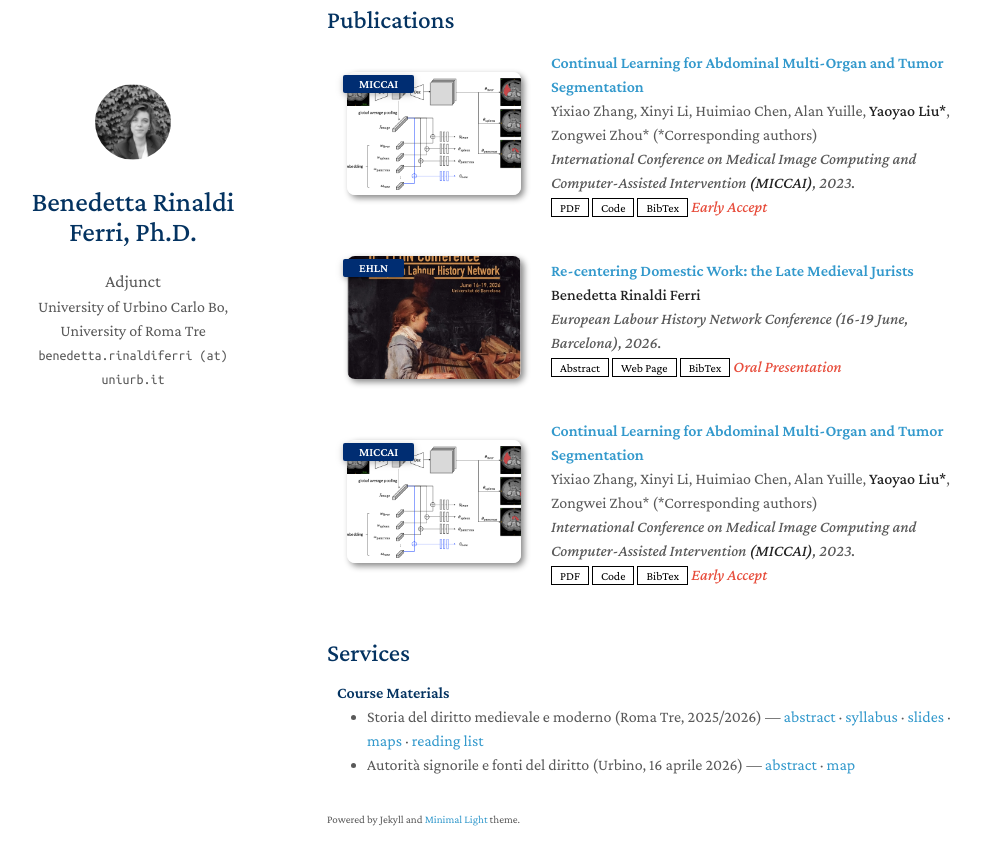
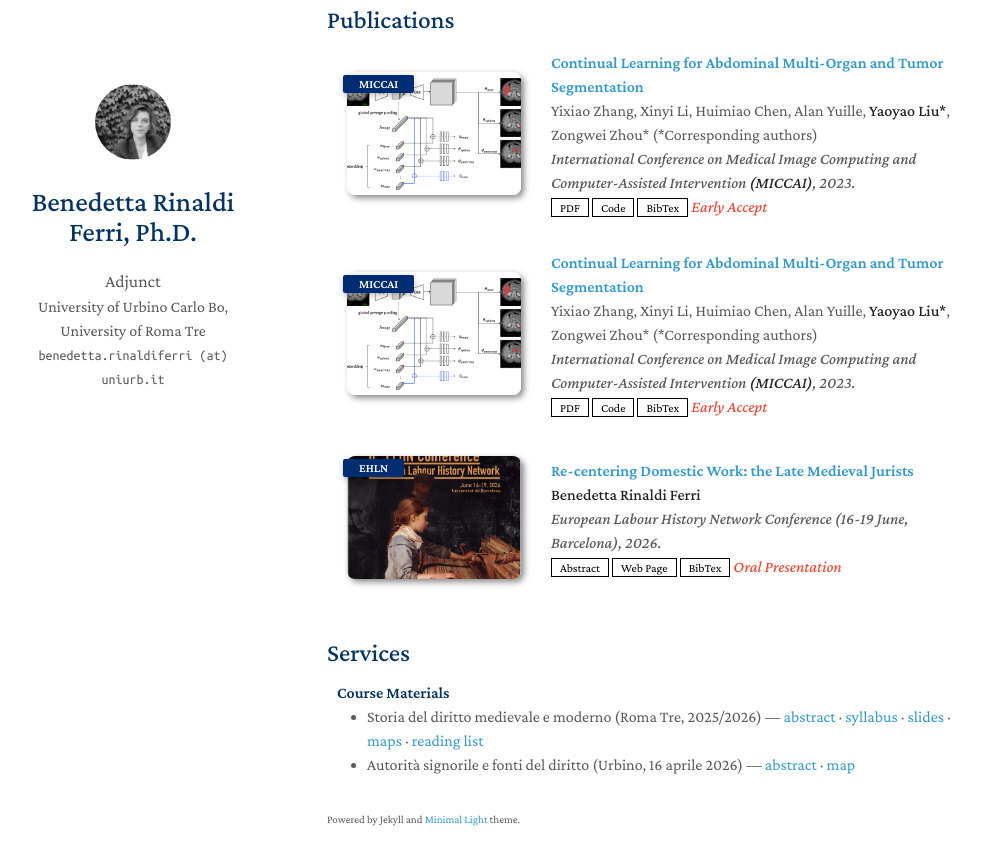
Before and after one commit to rinaldiferri/rinaldiferri.github.io, a Jekyll site: the page built from index.md, in a window 1280 px wide and 900 px high, scrolled down 560 px. Shown: the top 865 px of the window, without its empty margins (143-1124 px from the left). Built offline with Jekyll 4.4.1, drawn with Linux system fonts in a browser that asks for light colours; a style sheet for code colours, icons or effects is not loaded; our own code applies the rules of GitHub Pages for plain Markdown files; part of the change alters nothing that is shown.

Commit message:
Update publications.yml

```diff
--- a/_data/publications.yml
+++ b/_data/publications.yml
@@ -1,4 +1,14 @@
 main:
+
+  - title: Continual Learning for Abdominal Multi-Organ and Tumor Segmentation
+    authors: Yixiao Zhang, Xinyi Li, Huimiao Chen, Alan Yuille, <strong>Yaoyao Liu*</strong>, Zongwei Zhou* (*Corresponding authors)
+    conference_short: MICCAI
+    conference: International Conference on Medical Image Computing and Computer-Assisted Intervention <strong>(MICCAI)</strong>, 2023.
+    pdf: https://arxiv.org/pdf/2306.00988.pdf
+    code: https://github.com/MrGiovanni/ContinualLearning
+    bibtex: https://bib.yliu.me/MICCAI23.txt
+    image: ./assets/img/teaser_example_2.png
+    notes: Early Accept
 
   - title: Continual Learning for Abdominal Multi-Organ and Tumor Segmentation
     authors: Yixiao Zhang, Xinyi Li, Huimiao Chen, Alan Yuille, <strong>Yaoyao Liu*</strong>, Zongwei Zhou* (*Corresponding authors)
@@ -19,13 +29,3 @@ main:
     bibtex: ./assets/bibtex/ehln2026.txt
     notes: Oral Presentation
     image: ./assets/img/barcelona.jpeg
-
-  - title: Continual Learning for Abdominal Multi-Organ and Tumor Segmentation
-    authors: Yixiao Zhang, Xinyi Li, Huimiao Chen, Alan Yuille, <strong>Yaoyao Liu*</strong>, Zongwei Zhou* (*Corresponding authors)
-    conference_short: MICCAI
-    conference: International Conference on Medical Image Computing and Computer-Assisted Intervention <strong>(MICCAI)</strong>, 2023.
-    pdf: https://arxiv.org/pdf/2306.00988.pdf
-    code: https://github.com/MrGiovanni/ContinualLearning
-    bibtex: https://bib.yliu.me/MICCAI23.txt
-    image: ./assets/img/teaser_example_2.png
-    notes: Early Accept
```
